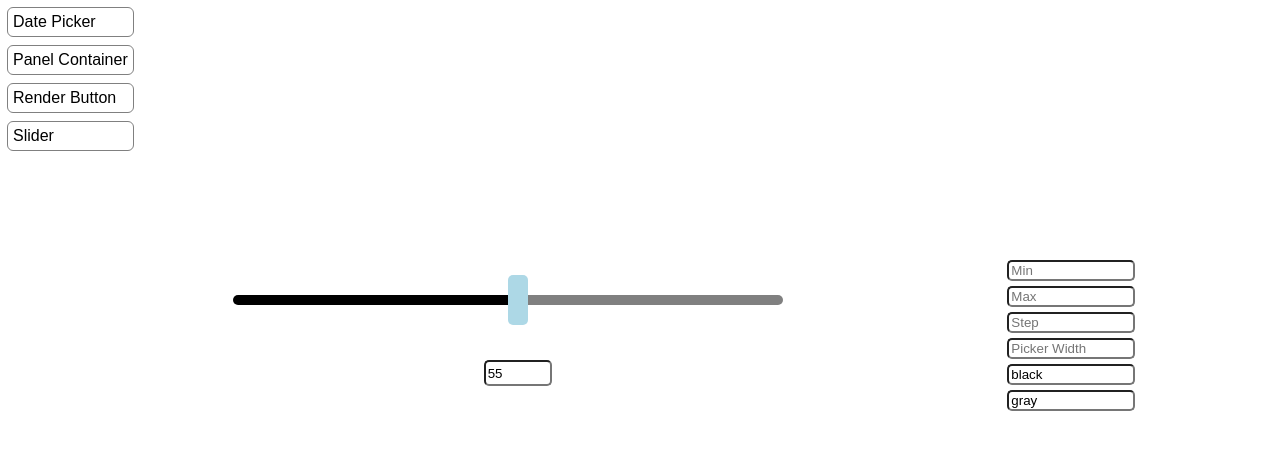
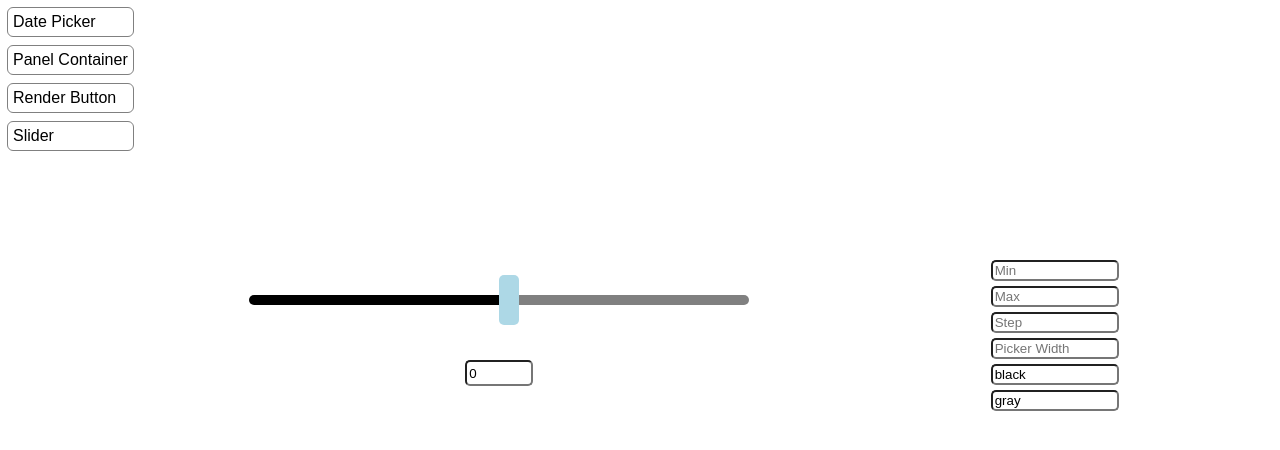
Before and after one commit to prodan-eric/vue-components, a Vue app: page / in a window 1280 px wide. Shown: the top 450 px of the page. Built offline with nearby package versions, Linux system fonts and the light colour scheme.

Commit message:
slider refactor

```diff
--- a/src/components/panel-container/PanelResizer.vue
+++ b/src/components/panel-container/PanelResizer.vue
@@ -14,8 +14,8 @@ const startResizing = () => {
    window.addEventListener('mouseup', stopResizing)
 }
 const resize = (event: MouseEvent) => {
-  const {y} = container.getBoundingClientRect();
-  const height = event.clientY-y;
+  const {y} = container.getBoundingClientRect()
+  const height = event.clientY-y
 
   if(height>CONTAINER_MIN_HEIGHT&&height<CONTAINER_MAX_HEIGHT) container.style.height = `${height}px`
 }
--- /dev/null
+++ b/src/components/slider/OldScaleSlider.vue
@@ -0,0 +1,150 @@
+<script lang="ts" setup>
+import { computed } from '@vue/reactivity'
+import { onMounted, ref, watch } from 'vue'
+const VAL_PX_RATIO = 5
+
+
+const props = withDefaults(defineProps<{
+  pickerWidth: number
+  leftBarColor: string
+  rightBarColor: string
+  pickerColor: string
+  min: number
+  max: number
+  step: number}>(),{
+
+  min: -10,
+  max: 100,
+  step: 1,
+  pickerWidth: 20,
+  leftBarColor: 'black',
+  rightBarColor: 'gray',
+  pickerColor: 'lightblue',
+})
+
+const sliderWidth = computed(()=>{
+  return (props.max-props.min)*VAL_PX_RATIO
+})
+
+const computedProps = computed(()=>{
+  return props.min+props.max+props.step+props.pickerWidth+props.leftBarColor+props.rightBarColor+props.pickerColor
+})
+
+const leftBar = ref(null)
+const slider = ref(null)
+const picker = ref(null)
+const valueDisplay = ref(null)
+const rightBar = ref(null)
+
+const selectedValue = ref((props.max!-props.min!)*props.step!/2)
+
+const updateBar = (event: Event) =>{
+  const newValue = (Number((event.target as HTMLInputElement).value)-props.min!)/props.step!
+  if  (newValue<props.min!*props.step!){
+    (leftBar.value! as HTMLElement).style.width = `${0}px`
+  } else if (newValue>props.max!*props.step!){
+    (leftBar.value! as HTMLElement).style.width = `${(props.max!-props.min!)*VAL_PX_RATIO!}px`
+  } else {
+    (leftBar.value! as HTMLElement).style.width = `${newValue*VAL_PX_RATIO!}px`;
+  }
+}
+
+const setSliderStyle = () =>{
+  selectedValue.value = (props.max-props.min)*props.step/2;
+  (slider.value! as HTMLElement).style.width = `${sliderWidth.value}px`;
+  (picker.value! as HTMLElement).style.width = `${props.pickerWidth}px`;
+  (valueDisplay.value! as HTMLElement).style.marginLeft = `${props.pickerWidth}px`;
+  (leftBar.value! as HTMLElement).style.backgroundColor = (props.leftBarColor as string);
+  (rightBar.value! as HTMLElement).style.backgroundColor = (props.rightBarColor as string);
+  (picker.value! as HTMLElement).style.backgroundColor = (props.pickerColor as string);
+  (leftBar.value! as HTMLElement).style.width = `${((selectedValue.value)*VAL_PX_RATIO!)/props.step!}px`;
+}
+
+watch(computedProps,()=>setSliderStyle())
+onMounted(()=>setSliderStyle())
+
+
+const startSliding = () =>{
+  window.addEventListener('mousemove', resize)
+  window.addEventListener('mouseup', stopSliding)
+}
+const resize = (event: MouseEvent) =>{
+    const selectionWidth = event.clientX-(leftBar.value! as HTMLElement).offsetLeft;
+    const newValue = (Math.round(selectionWidth/VAL_PX_RATIO!)+props.min!);
+    if(newValue>=props.min!&&newValue<=props.max!)selectedValue.value = newValue*props.step!;
+    (leftBar.value! as HTMLElement).style.width = `${selectionWidth}px`;
+}
+const stopSliding = () =>{
+    window.removeEventListener('mousemove', resize)
+    window.removeEventListener('mouseup', stopSliding)
+}
+
+</script>
+
+<template>
+  <div class="slider-wrapper">
+    <div class="scale-slider" ref="slider">
+        <div class="left-bar" ref="leftBar"></div>
+         <span @mousedown="startSliding" class="picker" ref="picker"></span>
+        <div class="right-bar" ref="rightBar"></div>
+    </div>
+    <div class="display-value" ref="valueDisplay">
+      <input type="number" class="percentage-input"
+             @input="updateBar"
+             :value="selectedValue"
+             :min="props.min!*props.step!"
+             :max="props.max!*props.step!"/>
+    </div>
+  </div>
+</template>
+
+<style scoped>
+
+.percentage-input{
+  margin-top: 20px;
+  width: 60px;
+  height: 20px;
+  border-radius: 5px;
+}
+
+.display-value{
+  display: grid;
+  justify-content: center;
+  margin-left: 0;
+}
+
+.slider-wrapper{
+  display: grid;
+  justify-content: center;
+}
+.scale-slider{
+  display: flex;
+  align-items: center;
+}
+
+.left-bar{
+  background-color: rgb(35, 35, 35);
+  width: 250px;
+  height: 10px;
+  border-radius: 5px 0px 0px 5px;
+}
+
+.right-bar{
+  background-color: darkgray;
+  height: 10px;
+  border-radius: 0px 5px 5px 0px;
+  flex-grow: 1;
+}
+
+.picker{
+  width: 20px;
+  height: 50px;
+  background-color: lightblue;
+  border-radius: 5px;
+}
+
+.picker:hover{
+  cursor: pointer;
+}
+
+</style>
--- a/src/components/slider/ScaleSlider.vue
+++ b/src/components/slider/ScaleSlider.vue
@@ -2,7 +2,6 @@
 import { computed } from '@vue/reactivity'
 import { onMounted, ref, watch } from 'vue'
 const VAL_PX_RATIO = 5
-
 
 const props = withDefaults(defineProps<{
   pickerWidth: number
@@ -13,8 +12,8 @@ const props = withDefaults(defineProps<{
   max: number
   step: number}>(),{
 
-  min: -10,
-  max: 100,
+  min: -50,
+  max: 50,
   step: 1,
   pickerWidth: 20,
   leftBarColor: 'black',
@@ -22,76 +21,56 @@ const props = withDefaults(defineProps<{
   pickerColor: 'lightblue',
 })
 
-const sliderWidth = computed(()=>{
-  return (props.max-props.min)*VAL_PX_RATIO
-})
+const halfSlider = (props.max+props.min)*props.step/2;
 
-const computedProps = computed(()=>{
-  return props.min+props.max+props.step+props.pickerWidth+props.leftBarColor+props.rightBarColor+props.pickerColor
+const selectedValue = ref((props.max+props.min)*props.step!/2)
+
+const sliderStyle = computed(()=>{
+    return { width: `${(props.max-props.min)*VAL_PX_RATIO}px` }
 })
 
 const leftBar = ref(null)
-const slider = ref(null)
-const picker = ref(null)
-const valueDisplay = ref(null)
-const rightBar = ref(null)
+const leftBarStyle = ref({ width: `${ halfSlider!==0 ?
+                                      halfSlider*VAL_PX_RATIO :
+                                      (props.max-props.min)/2*VAL_PX_RATIO}px`,
+                           backgroundColor: props.leftBarColor})
 
-const selectedValue = ref((props.max!-props.min!)*props.step!/2)
-
-const updateBar = (event: Event) =>{
-  const newValue = (Number((event.target as HTMLInputElement).value)-props.min!)/props.step!;
-  if  (newValue<props.min!*props.step!){
-    (leftBar.value! as HTMLElement).style.width = `${0}px`
-  } else if (newValue>props.max!*props.step!){
-    (leftBar.value! as HTMLElement).style.width = `${(props.max!-props.min!)*VAL_PX_RATIO!}px`
-  } else {
-    (leftBar.value! as HTMLElement).style.width = `${newValue*VAL_PX_RATIO!}px`;
-  }
-}
-
-const setSliderStyle = () =>{
-  selectedValue.value = (props.max-props.min)*props.step/2;
-  (slider.value! as HTMLElement).style.width = `${sliderWidth.value}px`;
-  (picker.value! as HTMLElement).style.width = `${props.pickerWidth}px`;
-  (valueDisplay.value! as HTMLElement).style.marginLeft = `${props.pickerWidth}px`;
-  (leftBar.value! as HTMLElement).style.backgroundColor = (props.leftBarColor as string);
-  (rightBar.value! as HTMLElement).style.backgroundColor = (props.rightBarColor as string);
-  (picker.value! as HTMLElement).style.backgroundColor = (props.pickerColor as string);
-  (leftBar.value! as HTMLElement).style.width = `${((selectedValue.value)*VAL_PX_RATIO!)/props.step!}px`;
-}
-
-watch(computedProps,()=>setSliderStyle())
-onMounted(()=>setSliderStyle())
-
+watch(()=>props.leftBarColor, (val: string)=>{
+    leftBarStyle.value.backgroundColor = val
+})
 
 const startSliding = () =>{
   window.addEventListener('mousemove', resize)
   window.addEventListener('mouseup', stopSliding)
 }
 const resize = (event: MouseEvent) =>{
-    const selectionWidth = event.clientX-(leftBar.value! as HTMLElement).offsetLeft;
-    const newValue = (Math.round(selectionWidth/VAL_PX_RATIO!)+props.min!);
-    if(newValue>=props.min!&&newValue<=props.max!)selectedValue.value = newValue*props.step!;
-    (leftBar.value! as HTMLElement).style.width = `${selectionWidth}px`;
+    const leftBarOffSetLeft = (leftBar.value! as HTMLElement).offsetLeft||0
+    const selectionWidth = event.clientX-leftBarOffSetLeft
+    const newValue = (Math.round(selectionWidth/VAL_PX_RATIO)+props.min)
+    if(newValue>=props.min&&newValue<=props.max) updateSelectedValue(newValue*props.step)
 }
 const stopSliding = () =>{
     window.removeEventListener('mousemove', resize)
     window.removeEventListener('mouseup', stopSliding)
 }
 
+const updateSelectedValue = (val: number) =>{
+    selectedValue.value = val
+    leftBarStyle.value.width = `${(selectedValue.value-props.min)/props.step*VAL_PX_RATIO}px`
+}
 </script>
 
 <template>
   <div class="slider-wrapper">
-    <div class="scale-slider" ref="slider">
-        <div class="left-bar" ref="leftBar"></div>
-         <span @mousedown="startSliding" class="picker" ref="picker"></span>
-        <div class="right-bar" ref="rightBar"></div>
+    <div class="scale-slider" :style="sliderStyle">
+        <div class="left-bar" :style="leftBarStyle" ref="leftBar"></div>
+         <span @mousedown="startSliding" class="picker" :style="{width: `${pickerWidth}px`}"></span>
+        <div class="right-bar" :style="{backgroundColor: rightBarColor}"></div>
     </div>
-    <div class="display-value" ref="valueDisplay">
+    <div class="display-value">
       <input type="number" class="percentage-input"
-             @input="updateBar"
              :value="selectedValue"
+             @input="(e) => updateSelectedValue(Number((e.target as HTMLInputElement).value))"
              :min="props.min!*props.step!"
              :max="props.max!*props.step!"/>
     </div>
```
